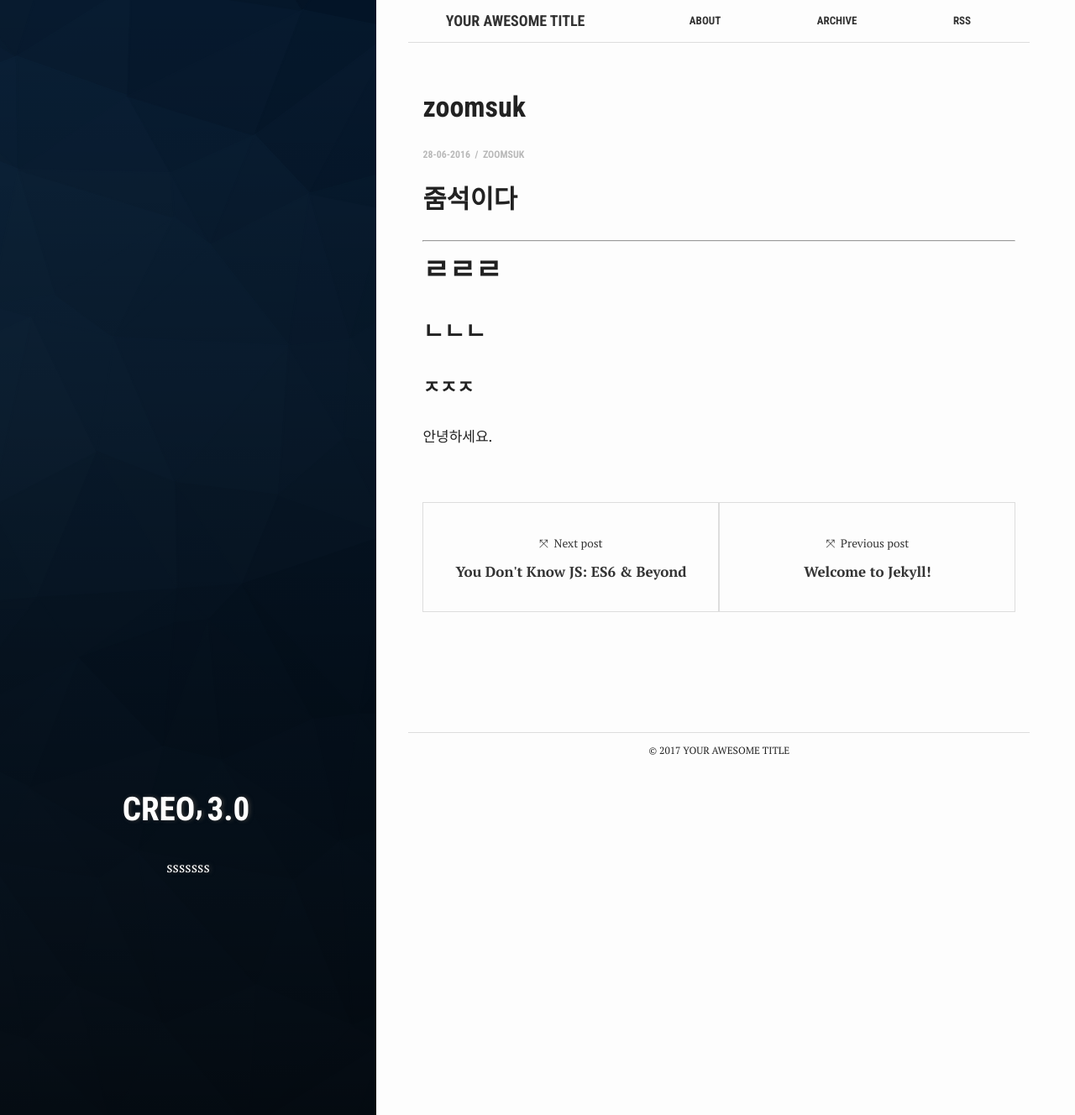
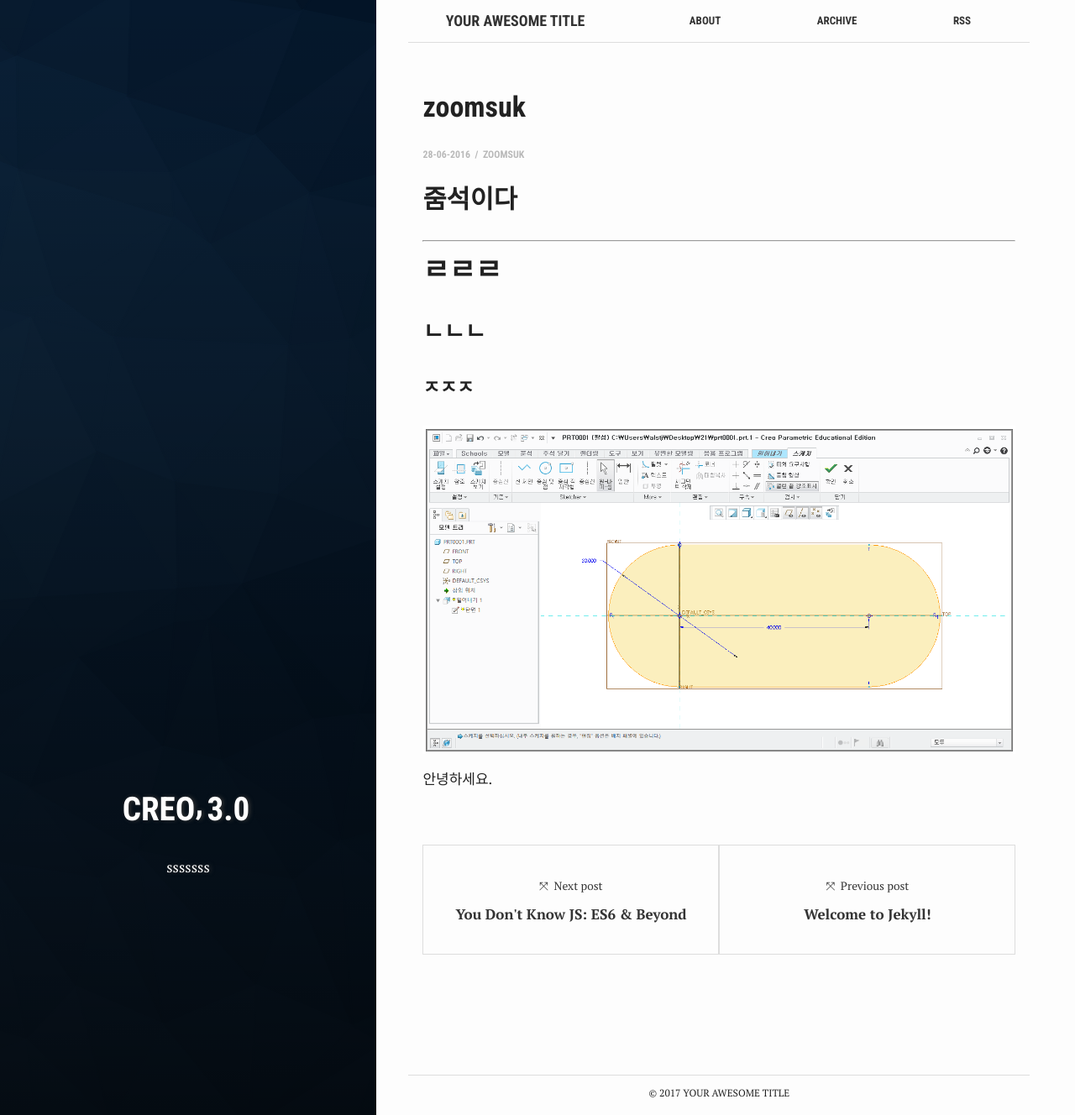
Before and after one commit to zoomsuk/zoomsuk.github.io, a Jekyll site: the page built from _posts/2017-11-24-zoomsuk.md, in a window 1280 px wide and 1328 px high. Shown: the whole window at 84% size. Built offline with Jekyll 4.4.1, drawn with Linux system fonts in a browser that asks for light colours.

Commit message:
Update 2017-11-24-zoomsuk.md

```diff
--- a/_posts/2017-11-24-zoomsuk.md
+++ b/_posts/2017-11-24-zoomsuk.md
@@ -17,6 +17,7 @@ author: zoomsuk
 
 #### ㅈㅈㅈ ####
 
+[![1]({{ site.images }}/creo/assembley/slot/20171123144459.png)]({{ site.images }}/creo/assembley/slot/20171123144459.png)
 
 안녕하세요.
 <br>
```
